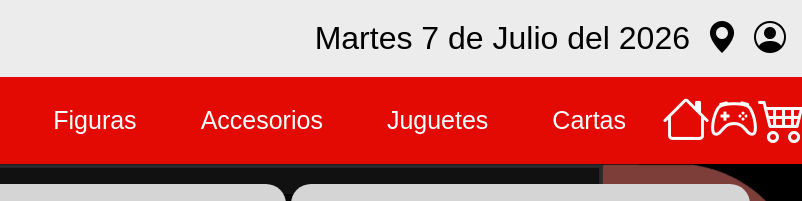
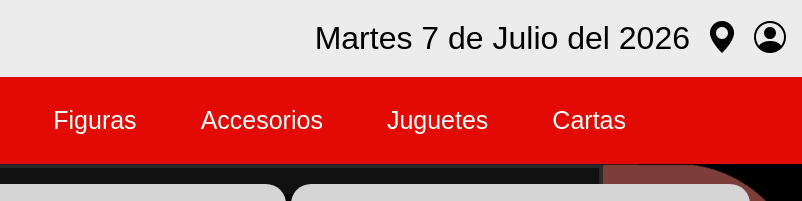
Before and after one commit to SergioReyesZ/Gamers-Zone, a plain HTML site: page index.html in a window 1280 px wide. Shown: the top 201 px of the page, 478-1280 px from the left. Drawn offline with nearby package versions, Linux system fonts and the light colour scheme.

Commit message:
V1.12
No muchos cambios más que el display del index de la barra de navegación no salga en navegador pero si en teléfono, además de la agregación de código a productos html para darle su interfaz gráfica proximamente.

```diff
--- a/css/index.css
+++ b/css/index.css
@@ -183,12 +183,12 @@
 }
 
 .nav-bar-telefono{
-    display: flex;
+    display: none;
     align-items: center;
-    justify-content: space-between; /* Distribuye el espacio automáticamente */
-    width: 100%; /* Obliga al contenedor a usar todo el ancho de la pantalla */
-    padding: 0 20px; /* Opcional: da un poco de respiro en los bordes izquierdo y derecho */
-    box-sizing: border-box; /* Asegura que el padding no desborde el ancho del 100% */
+    justify-content: space-between;
+    width: 100%;
+    padding: 0 20px;
+    box-sizing: border-box;
 
 }
 .nav-bar-telefono button{
@@ -582,5 +582,7 @@
 .carrito{
     display: none;
 }
-
+.nav-bar-telefono{
+    display: flex;
 }
+}
```
Also changed, not shown: productos.html (+11 -0 lines).
